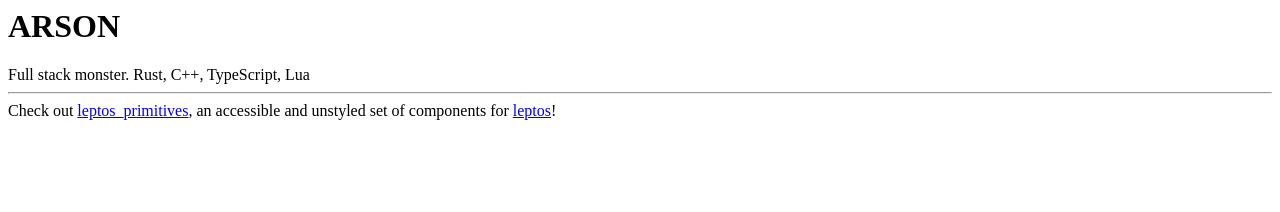
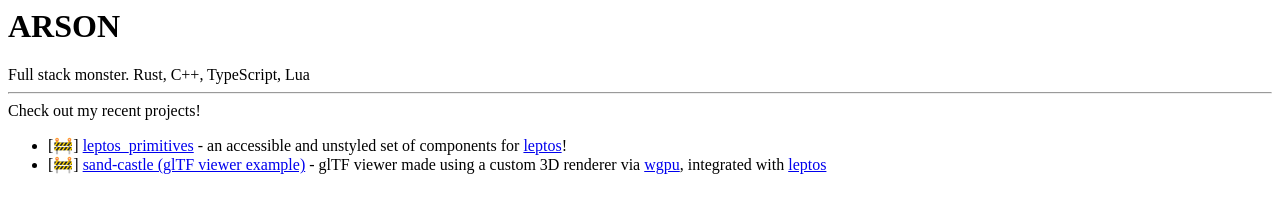
Before and after one commit to Upbolt/upbolt.github.io, a plain HTML site: page index.html in a window 1280 px wide. Drawn offline with Linux system fonts and the light colour scheme.

Commit message:
Update index.html

```diff
--- a/index.html
+++ b/index.html
@@ -11,7 +11,12 @@
     <hr />
 
     <span>
-      Check out <a href="./leptos_primitives">leptos_primitives</a>, an accessible and unstyled set of components for <a href="https://github.com/leptos-rs/leptos">leptos</a>!
+      Check out my recent projects!
     </span>
+
+    <ul>
+      <li>[🚧] <a href="./leptos_primitives">leptos_primitives</a> - an accessible and unstyled set of components for <a href="https://github.com/leptos-rs/leptos">leptos</a>!</li>
+      <li>[🚧] <a href="./leptos_gltf_viewer">sand-castle (glTF viewer example)</a> - glTF viewer made using a custom 3D renderer via <a href="https://github.com/gfx-rs/wgpu">wgpu</a>, integrated with <a href="https://github.com/leptos-rs/leptos">leptos</a></li>
+    </ul>
   </body>
 </html>
```
